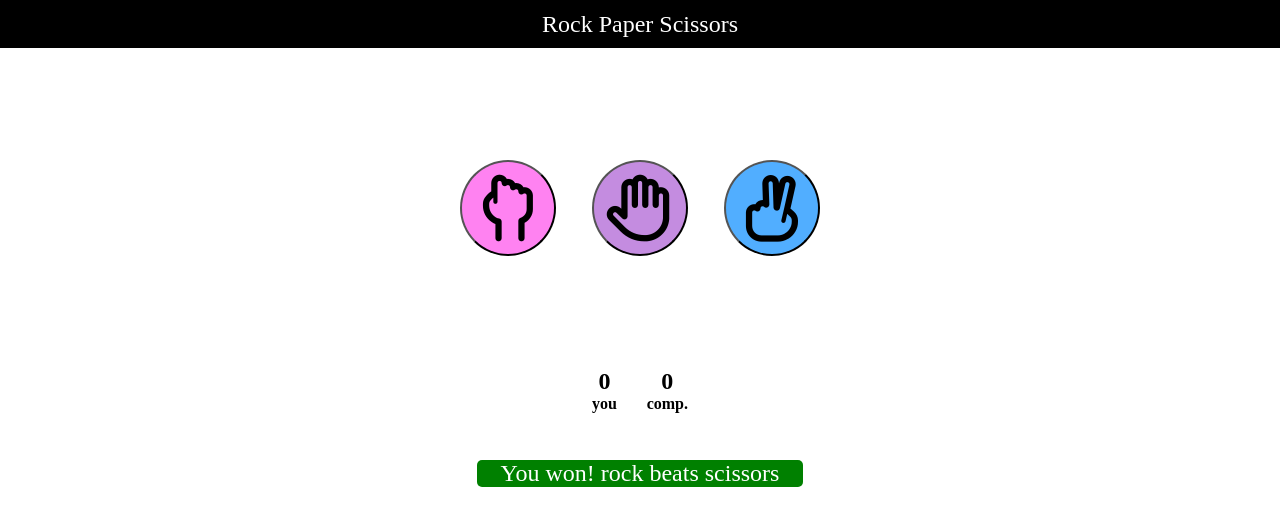
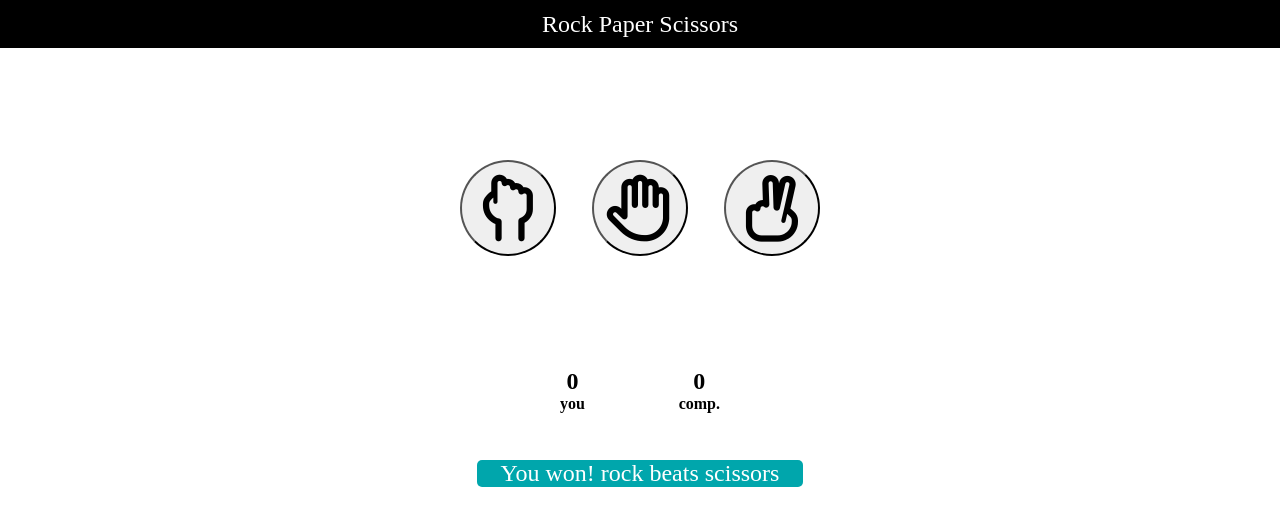
Before and after one commit to Abhishek-Sharma10/Rock-Paper-Scissor, a plain HTML site: page index.html in a window 1280 px wide. Drawn offline with Linux system fonts and the light colour scheme.

Commit message:
Update style.css

```diff
--- a/style.css
+++ b/style.css
@@ -26,13 +26,13 @@
     width: 12vh;
     border-radius: 50%;
 }
-#button-1{
+#rock{
     background-color:  #ff82f1;
 }
-#button-2{
+#paper{
     background-color: #c48ce0;
 }
-#button-3{
+#scissors{
     background-color: #51aeff;
 }
 .count-win{
@@ -40,7 +40,7 @@
     justify-content: center;
 }
 .count-area{
-    width: 12vh;
+    width: 20vh;
     display: flex;
     justify-content: space-between;
 }
@@ -62,7 +62,7 @@
     border-radius: 5px;
     padding: 0 3vh;
     font-size: 3vh;
-    background-color: green;
+    background-color: rgb(0, 166, 172);
     color: white;
     text-align: center;
 }
```
